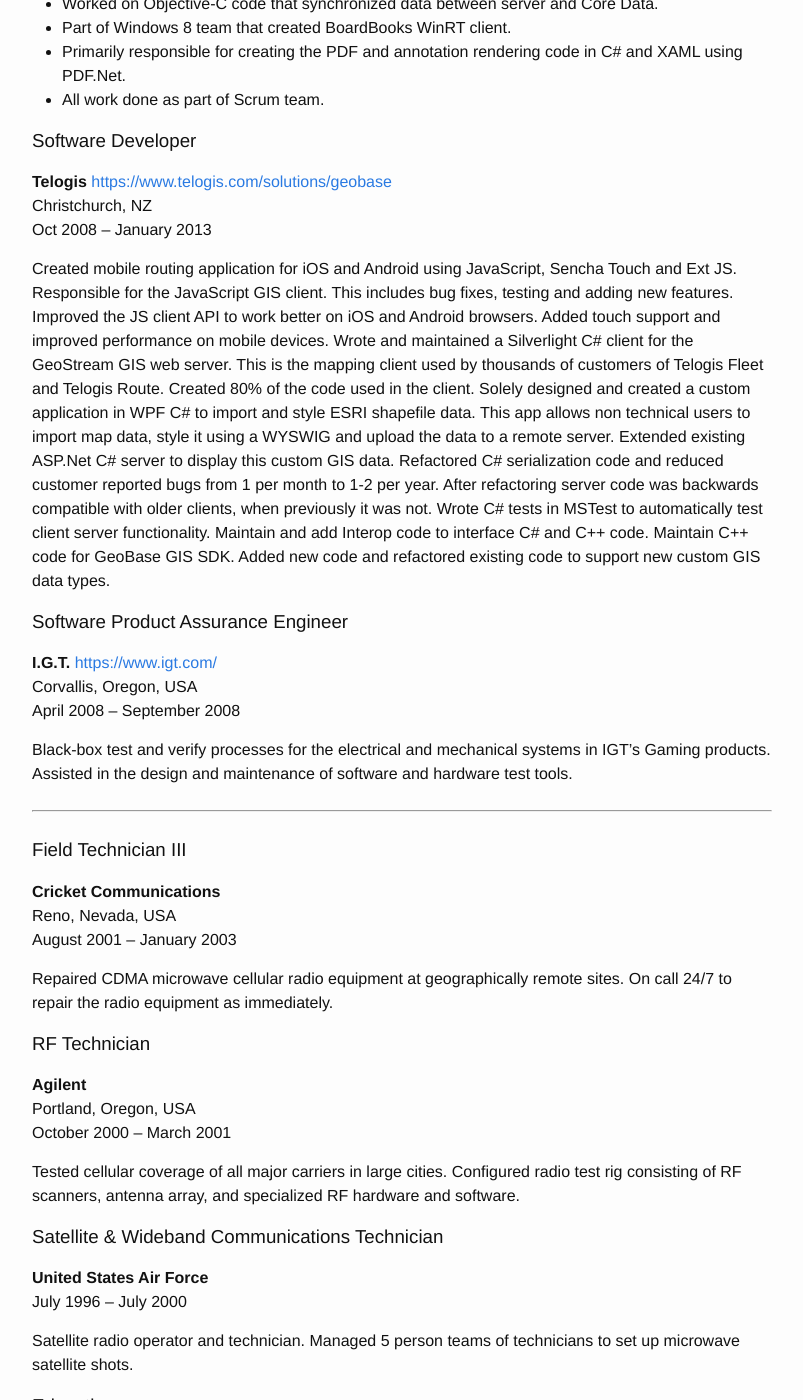
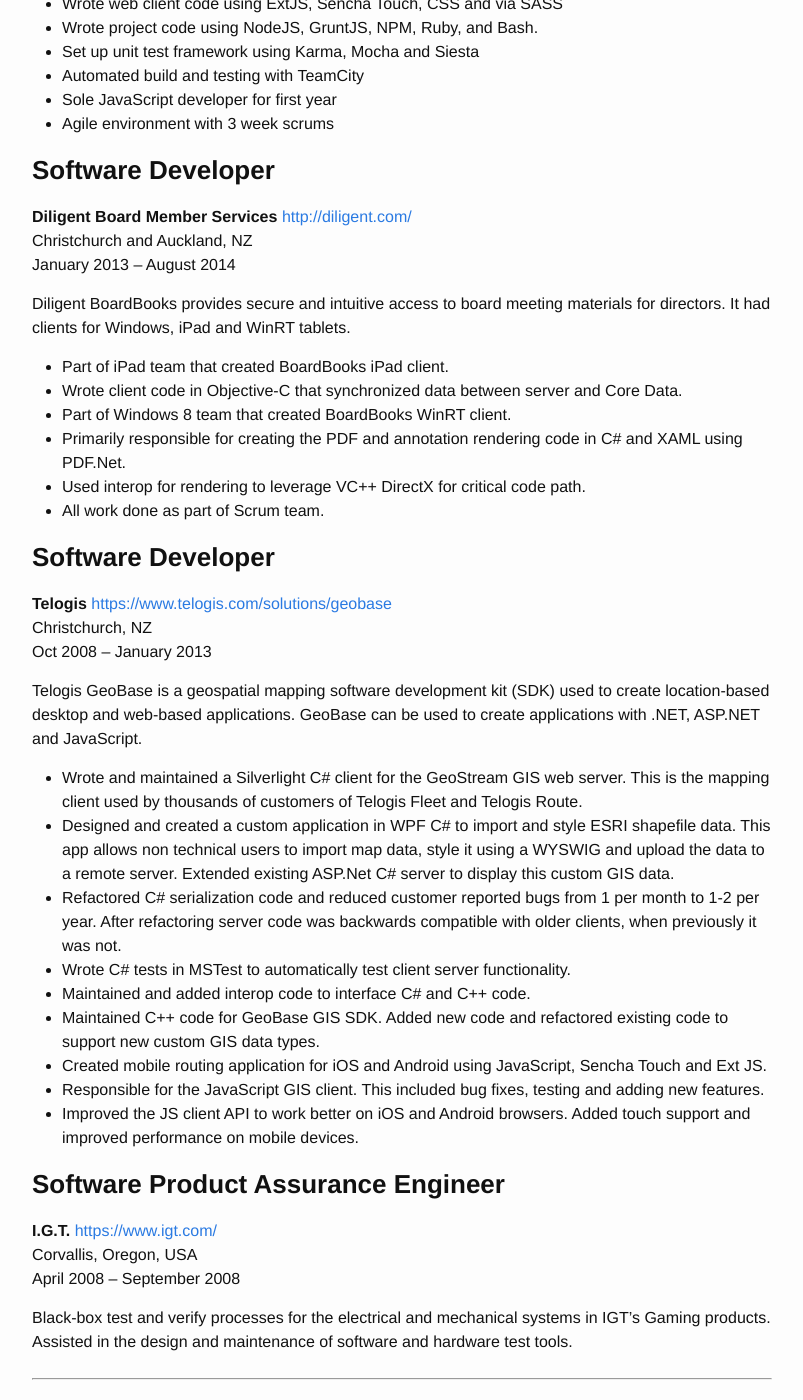
Before and after one commit to GlennSandoval/glennsandoval.github.io, a Jekyll site: the page built from resume.md, in a window 1280 px wide and 1400 px high, scrolled down 1151 px. Shown: the whole window, without its empty margins (238-1041 px from the left). Built offline with Jekyll 4.4.1, drawn with Linux system fonts in a browser that asks for light colours; some of the changed text lies outside the part shown.

Commit message:
formatting. added purpose statement

```diff
--- a/resume.md
+++ b/resume.md
@@ -1,74 +1,85 @@
 ---
-layout: default
+layout: resume
 title: Resume
 permalink: /resume/
 ---
 
-Software developer with 8+ years of experience with C# and JavaScript. Web experience includes creating server in ASP.NET C# and web clients in C#, Silverlight and JavaScript. Experienced in writing JavaScript for iOS, Android and desktop browsers, including IE6. Experienced with C and C++.
+Highly motivated software developer with 8+ years of experience primarily with C# and JavaScript. My goal is to continue to improve my technical ability by learning new technologies and helping others to learn from my experience. I believe strongly in good architecture and high quality. I am capable of delivering high quality code in a fixed amount of time. I can document and explain code to technical and non-technical people. I can plan and start new projects quickly and finish a complete product. I have a large amount of experience debugging software and hardware. I enjoy solving problems, but take pride in creating problem free software. Happy to work as part of a team or on my own.
 
-### Languages
-Proficient in: C#, JavaScript
-Intermediate: C, C++, Objective-C
+### Programming Languages
+Given a task I can create software with little to no outside resources:
+*C#, JavaScript*
+Given a task I can create software but would need to rely on documentation:
+*C, C++, Objective-C*
+Languages I have an interest in, but given a task I would rely heavily on documentation:
+*Ruby, Bash, Rust, Haskell*
 
 ### Software & Technologies
 
 | ---------------------- | ---------------------- | ---------------------- |
-|C#                      | JavaScript             | Sencha Touch           |
-|JQuery                  | .Net & WPF             | iOS                    |
-|Windows Store Apps      | ASP.Net                | Mercurial / Git        |
-|Visual Studio           | WebStorm               |                        |
+| C# .Net                | ASP.Net                | WPF                    |
+| Unity Container        | Windows Store Apps     | HTML5                  |
+| JavaScript             | JQuery                 | Sencha Touch           |
+| Visual Studio          | WebStorm               | Xcode                  |
+| Mercurial              | Git                    | TeamCity               |
 {:.widetable}
 
 
 
-## Experience
+## **Experience**
 
-### Senior Software Developer
+### **Senior Software Developer**
 **Greentree International** <https://www.greentree.com/nz>
-Auckland, NZ
+Auckland and Wellington, NZ
 August 2014 - Present
 
 Greentree4 is an ERP software platform designed to be highly customizable by users and hosts. Forms
 can be created from scratch, styled and given custom user permissions without writing code.
-Maintain and extend JavaScript client for desktop and mobile. Clients targeted include IE, Chrome, Firefox, Mobile Safari and Mobile Chrome
-Experienced using Chrome, IE Safari and Firefox debugger. Used remote debuggers to debug browsers on tablet from the desktop.
 
-* Go to person for setting up WebStorm and Git
+* Effective and productive remote worker for 6 months.
+* Maintain and extend JavaScript client for desktop and mobile. Clients targeted include IE, Chrome, Firefox, Mobile Safari and Mobile Chrome
+* Experienced using Chrome, IE Safari and Firefox debugger. Used remote debuggers to debug browsers on tablet from the desktop.
+* Go to person for setting up and using WebStorm and Git
 * Fixed all critical issues for initial release.
-* Wrote web client code using ExtJS, Sencha Touch, CSS and SASS using Compass
+* Wrote web client code using ExtJS, Sencha Touch, CSS and via SASS
 * Wrote project code using NodeJS, GruntJS, NPM, Ruby, and Bash.
 * Set up unit test framework using Karma, Mocha and Siesta
 * Automated build and testing with TeamCity
 * Sole JavaScript developer for first year
 * Agile environment with 3 week scrums
 
-### Software Developer
+### **Software Developer**
 **Diligent Board Member Services** <http://diligent.com/>
 Christchurch and Auckland, NZ
 January 2013 – August 2014
 
+Diligent BoardBooks provides secure and intuitive access to board meeting materials for directors. It had clients for Windows, iPad and WinRT tablets.
+
 * Part of iPad team that created BoardBooks iPad client.
-* Worked on Objective-C code that synchronized data between server and Core Data.
+* Wrote client code in Objective-C that synchronized data between server and Core Data.
 * Part of Windows 8 team that created BoardBooks WinRT client.
 * Primarily responsible for creating the PDF and annotation rendering code in C# and XAML using PDF.Net.
+* Used interop for rendering to leverage VC++ DirectX for critical code path.
 * All work done as part of Scrum team.
 
-### Software Developer
+### **Software Developer**
 **Telogis** <https://www.telogis.com/solutions/geobase>
 Christchurch, NZ
 Oct 2008 – January 2013
 
-Created mobile routing application for iOS and Android using JavaScript, Sencha Touch and Ext JS.
-Responsible for the JavaScript GIS client. This includes bug fixes, testing and adding new features.
-Improved the JS client API to work better on iOS and Android browsers. Added touch support and improved performance on mobile devices.
-Wrote and maintained a Silverlight C# client for the GeoStream GIS web server. This is the mapping client used by thousands of customers of Telogis Fleet and Telogis Route. Created 80% of the code used in the client.
-Solely designed and created a custom application in WPF C# to import and style ESRI shapefile data. This app allows non technical users to import map data, style it using a WYSWIG and upload the data to a remote server. Extended existing ASP.Net C# server to display this custom GIS data.
-Refactored C# serialization code and reduced customer reported bugs from 1 per month to 1-2 per year. After refactoring server code was backwards compatible with older clients, when previously it was not.
-Wrote C# tests in MSTest to automatically test client server functionality.
-Maintain and add Interop code to interface C# and C++ code.
-Maintain C++ code for GeoBase GIS SDK. Added new code and refactored existing code to support new custom GIS data types.
+Telogis GeoBase is a geospatial mapping software development kit (SDK) used to create location-based desktop and web-based applications. GeoBase can be used to create applications with .NET, ASP.NET and JavaScript.
 
-### Software Product Assurance Engineer
+* Wrote and maintained a Silverlight C# client for the GeoStream GIS web server. This is the mapping client used by thousands of customers of Telogis Fleet and Telogis Route.
+* Designed and created a custom application in WPF C# to import and style ESRI shapefile data. This app allows non technical users to import map data, style it using a WYSWIG and upload the data to a remote server. Extended existing ASP.Net C# server to display this custom GIS data.
+* Refactored C# serialization code and reduced customer reported bugs from 1 per month to 1-2 per year. After refactoring server code was backwards compatible with older clients, when previously it was not.
+* Wrote C# tests in MSTest to automatically test client server functionality.
+* Maintained and added interop code to interface C# and C++ code.
+* Maintained C++ code for GeoBase GIS SDK. Added new code and refactored existing code to support new custom GIS data types.
+* Created mobile routing application for iOS and Android using JavaScript, Sencha Touch and Ext JS.
+* Responsible for the JavaScript GIS client. This included bug fixes, testing and adding new features.
+* Improved the JS client API to work better on iOS and Android browsers. Added touch support and improved performance on mobile devices.
+
+### **Software Product Assurance Engineer**
 **I.G.T.** <https://www.igt.com/>
 Corvallis, Oregon, USA
 April 2008 – September 2008
@@ -98,7 +109,7 @@ July 1996 – July 2000
 Satellite radio operator and technician.
 Managed 5 person teams of technicians to set up microwave satellite shots.
 
-### Education
+## Education
 
 **Bachelor of Science, Computer Science**
 Oregon State University
```
